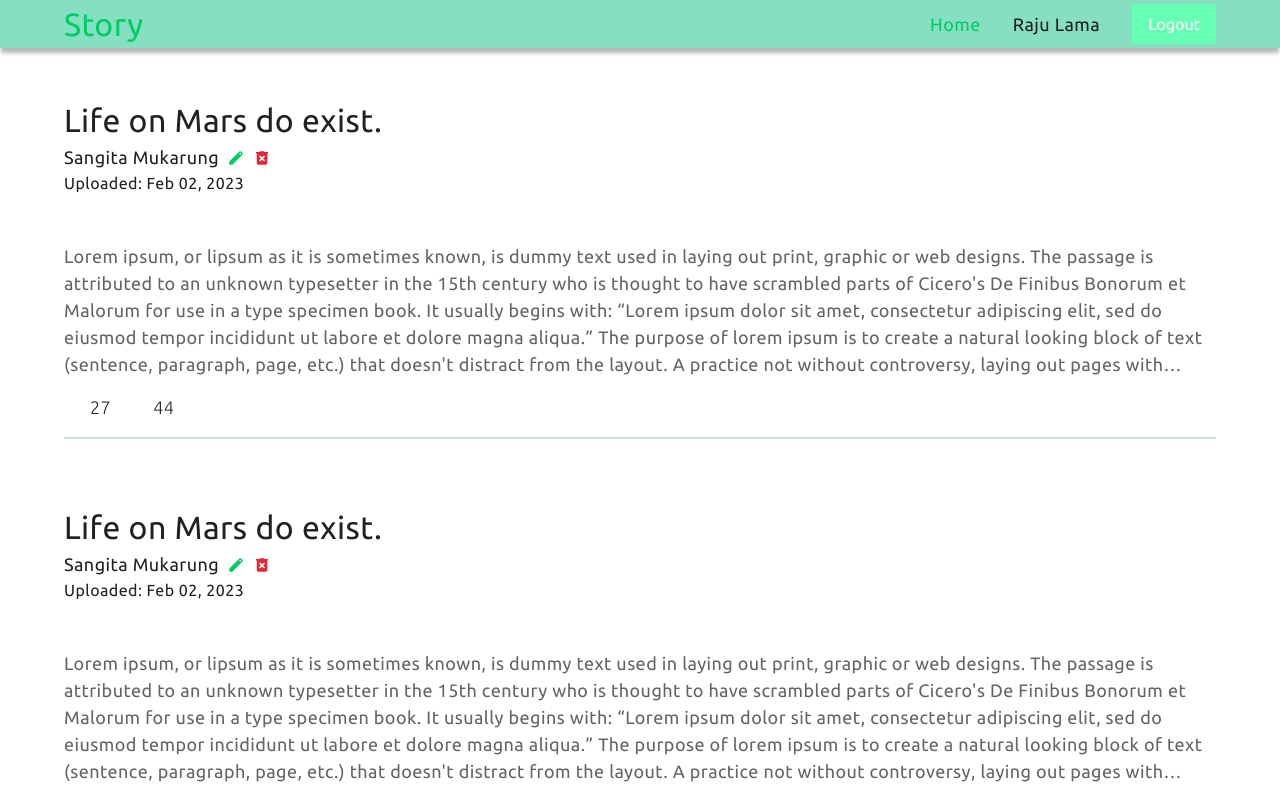
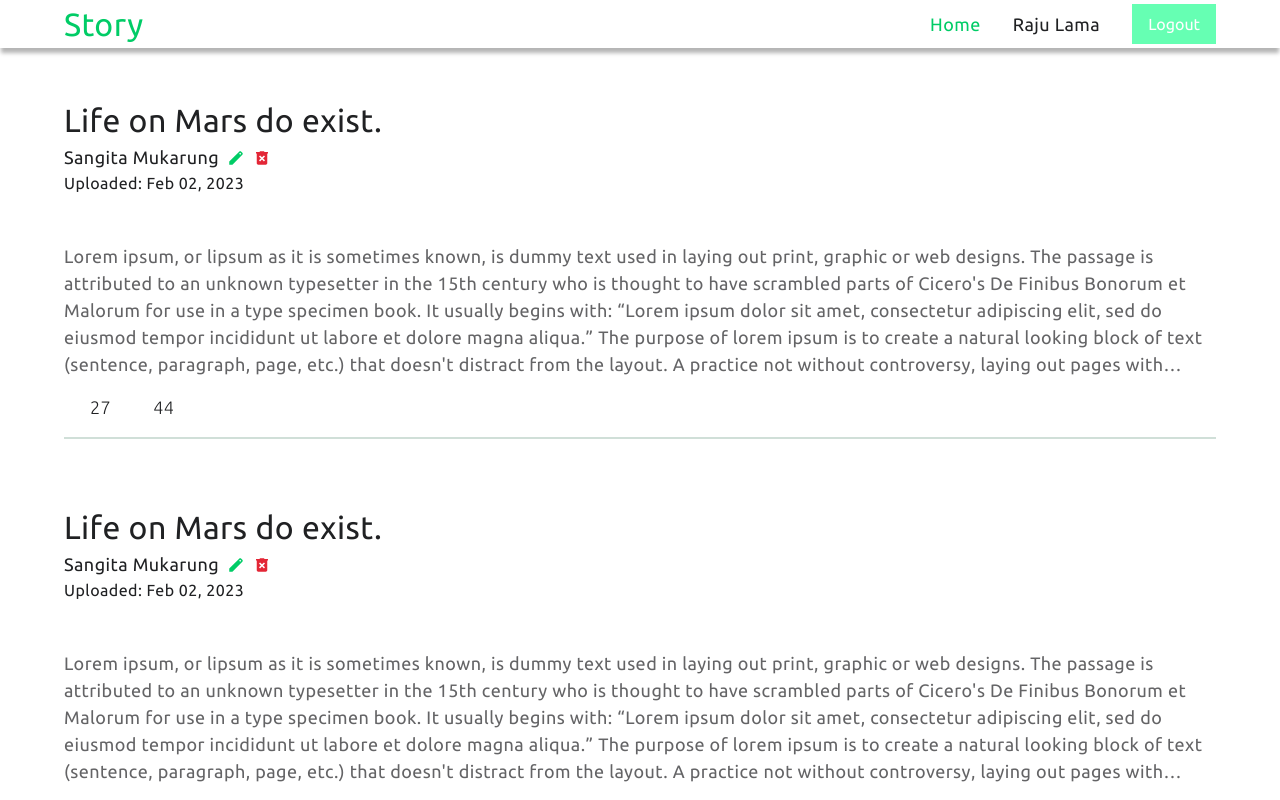
Before and after one commit to rajutamanglama63/express-session-stories, a React (Create React App) app in the folder client/: page / in a window 1280 px wide. Shown: the top 800 px of the page. Built offline with nearby package versions, Linux system fonts and the light colour scheme; some icons are missing.

Commit message:
feat: nav background color changed

```diff
--- a/client/src/styles/scss/exception/_nav.scss
+++ b/client/src/styles/scss/exception/_nav.scss
@@ -1,5 +1,5 @@
 .nav {
-    background-color: rgb(135, 223, 193);
+    background-color: $light-color;
     position: fixed;
     width: 100%;
     top: 0;
```
